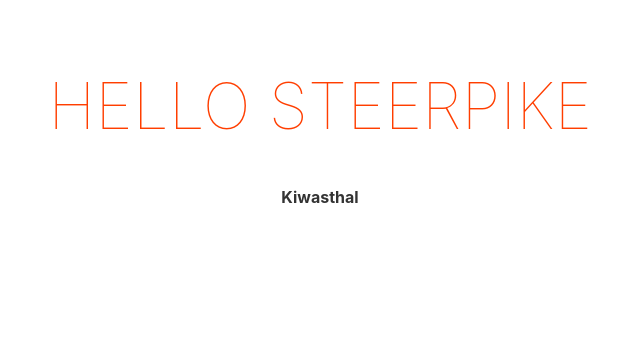
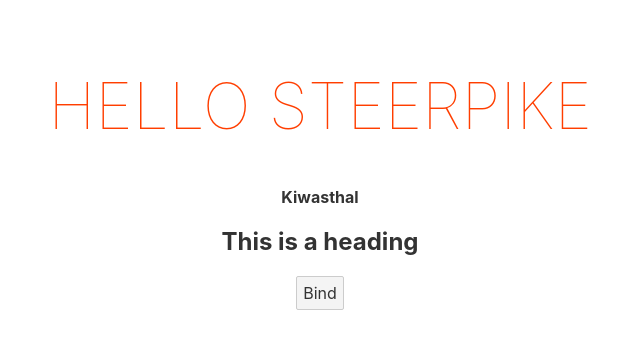
Before and after one commit to Kiwasthal/svelte-app, a Svelte app: page / in a window 1280 px wide. Shown: the top 348 px of the page, without its empty margins (320-960 px from the left). Built offline with nearby package versions, Linux system fonts and the light colour scheme.

Commit message:
Attribute binding

```diff
--- a/src/App.svelte
+++ b/src/App.svelte
@@ -3,11 +3,15 @@
 	const github = '<b>Kiwasthal</b>'
 	//When using the @html prefix you should only render
 	//The content that you trust
+	const headingId = 'heading'
+	const disabled = false
 </script>
 
 <main>
 	<h1>Hello {name}</h1>
 	<div>{@html github}</div>
+	<h2 id={headingId}>This is a heading</h2>
+	<button {disabled}>Bind</button>
 </main>
 
 <style>
```
